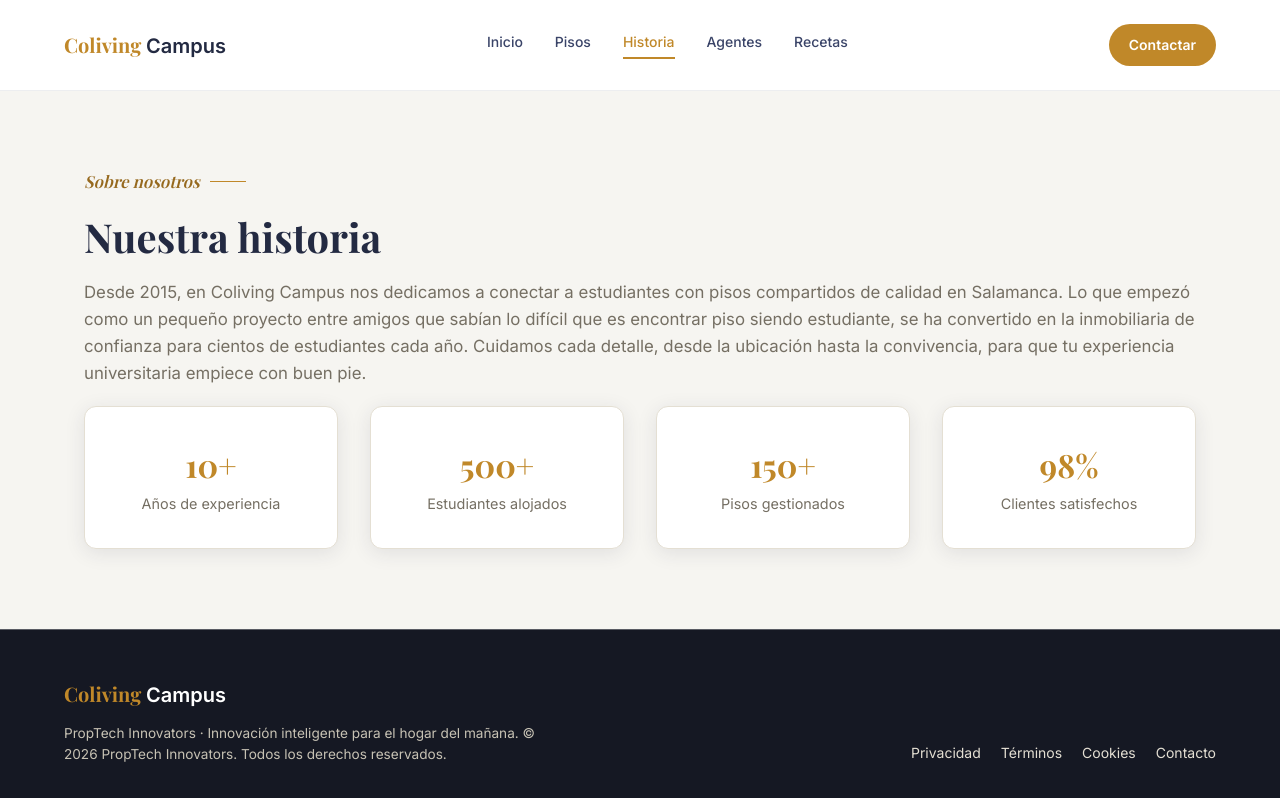
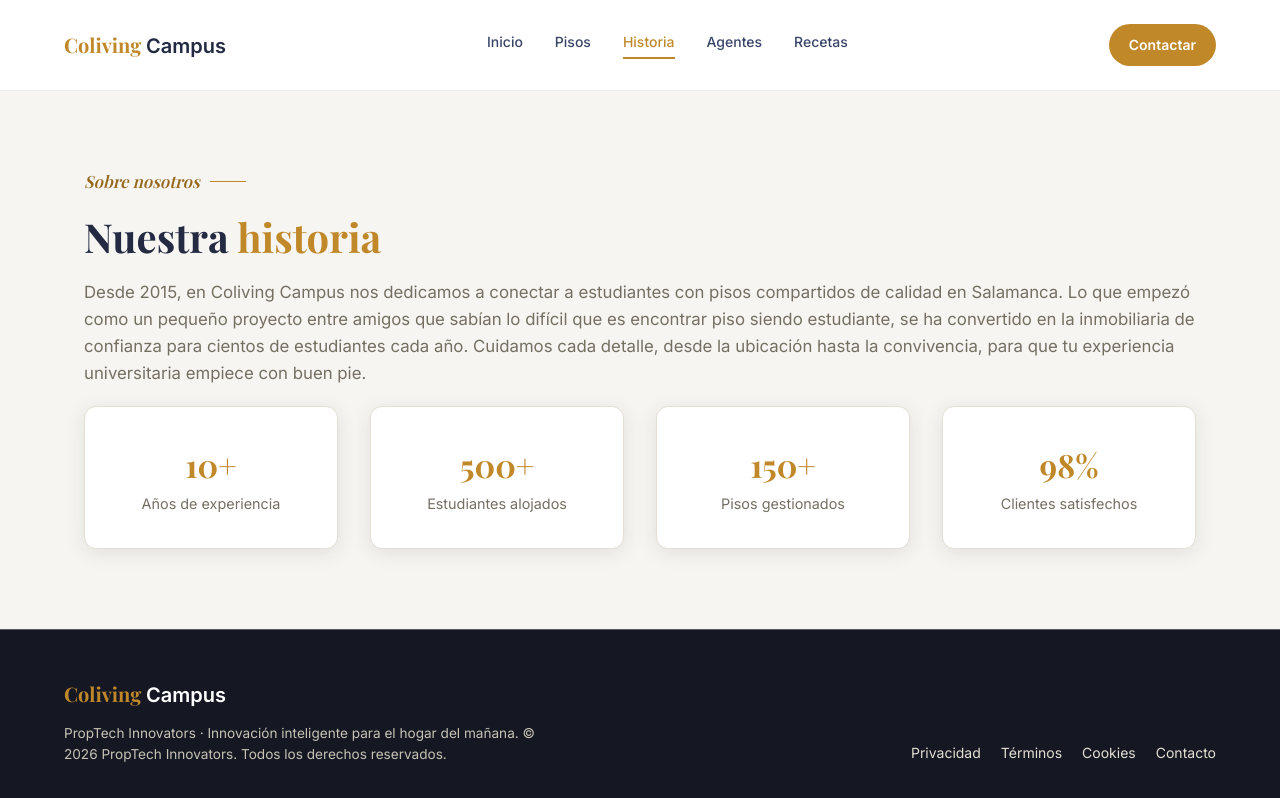
Before and after one commit to mxu-init/Inmobiliaria, a React (Vite) app: page /historia in a window 1280 px wide. Shown: the top 798 px of the page. Built offline with nearby package versions, Linux system fonts and the light colour scheme; a web font is replaced by a local one.

Commit message:
style(titles): add styles to various titles

```diff
--- a/src/pages/agents/Agents.jsx
+++ b/src/pages/agents/Agents.jsx
@@ -6,8 +6,13 @@ const Agents = () => {
     <section id="agents" className="agentsSection">
       <div className="agentsHeader">
         <p className="kicker">Nuestro equipo</p>
-        <h2 className="sectionTitle">Conoce a nuestros agentes</h2>
-         <p className="bodyText">Un equipo cercano que te acompaña en cada paso para encontrar tu piso ideal.</p>
+        <h2 className="sectionTitle">
+          Conoce a nuestros<span> agentes</span>
+        </h2>
+        <p className="bodyText">
+          Un equipo cercano que te acompaña en cada paso para encontrar tu piso
+          ideal.
+        </p>
       </div>
 
       <div className="agentsGrid">
--- a/src/pages/apartments/Apartments.css
+++ b/src/pages/apartments/Apartments.css
@@ -16,6 +16,7 @@
 .apartmentsHeader .sectionSubtitle {
   margin-bottom: 0;
 }
+
 
 .apartmentsGrid {
   display: flex;
--- a/src/pages/apartments/Apartments.jsx
+++ b/src/pages/apartments/Apartments.jsx
@@ -6,7 +6,7 @@ function Apartments() {
     return (
         <section id="apartments" className="apartments">
             <div className="apartmentsHeader">
-                <h2 className="sectionTitle">Nuestra oferta</h2>
+                <h2 className="sectionTitle">Nuestra <span>oferta</span></h2>
                 <p className="sectionSubtitle">
                     Descubre nuestros hermosos apartamentos en la ciudad.
                 </p>
--- a/src/pages/history/History.css
+++ b/src/pages/history/History.css
@@ -25,3 +25,7 @@
   color: var(--colorInkLight);
   font-size: 0.9rem;
 }
+
+.sectionTitle span {
+  color: var(--colorStone);
+}
--- a/src/pages/history/History.jsx
+++ b/src/pages/history/History.jsx
@@ -12,7 +12,7 @@ function History() {
     <section id="aboutUs" className="history">
       <div className="sectionContainer">
         <p className="kicker">Sobre nosotros</p>
-        <h2 className="sectionTitle">Nuestra historia</h2>
+        <h2 className="sectionTitle">Nuestra <span>historia</span></h2>
         <p className="bodyText">
           Desde 2015, en Coliving Campus nos dedicamos a conectar a estudiantes con
           pisos compartidos de calidad en Salamanca. Lo que empezó como un
```
